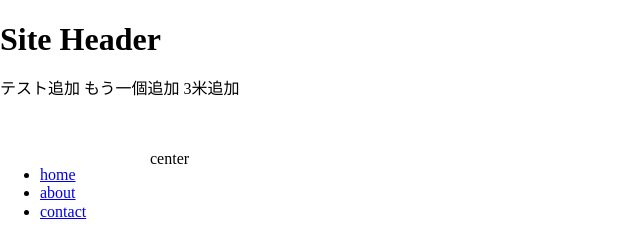
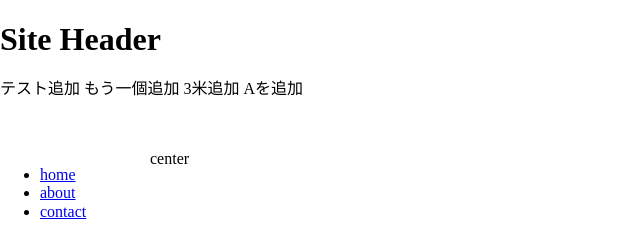
Before and after one commit to abekenji-se/template, a plain HTML site: page index.html in a window 1280 px wide. Shown: the top 240 px of the page, 0-640 px from the left. Drawn offline with nearby package versions, Linux system fonts and the light colour scheme.

Commit message:
Aを追加

```diff
--- a/index.html
+++ b/index.html
@@ -16,7 +16,7 @@
   <body class="">
     <header>
       <h1>Site Header</h1>
-      テスト追加 もう一個追加 3米追加
+      テスト追加 もう一個追加 3米追加 Aを追加
     </header>
 
     <div class="layout_wrapper">
```
